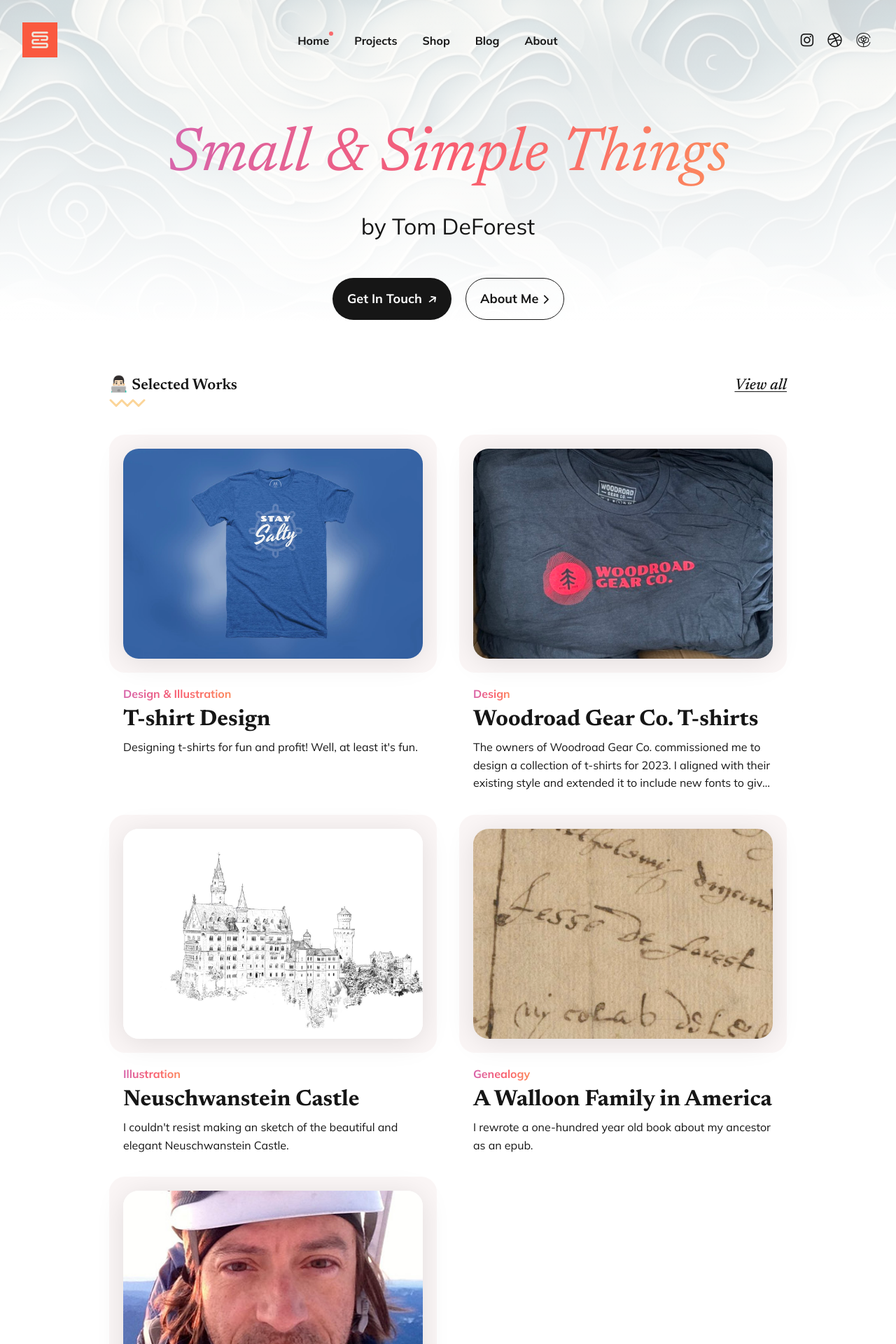
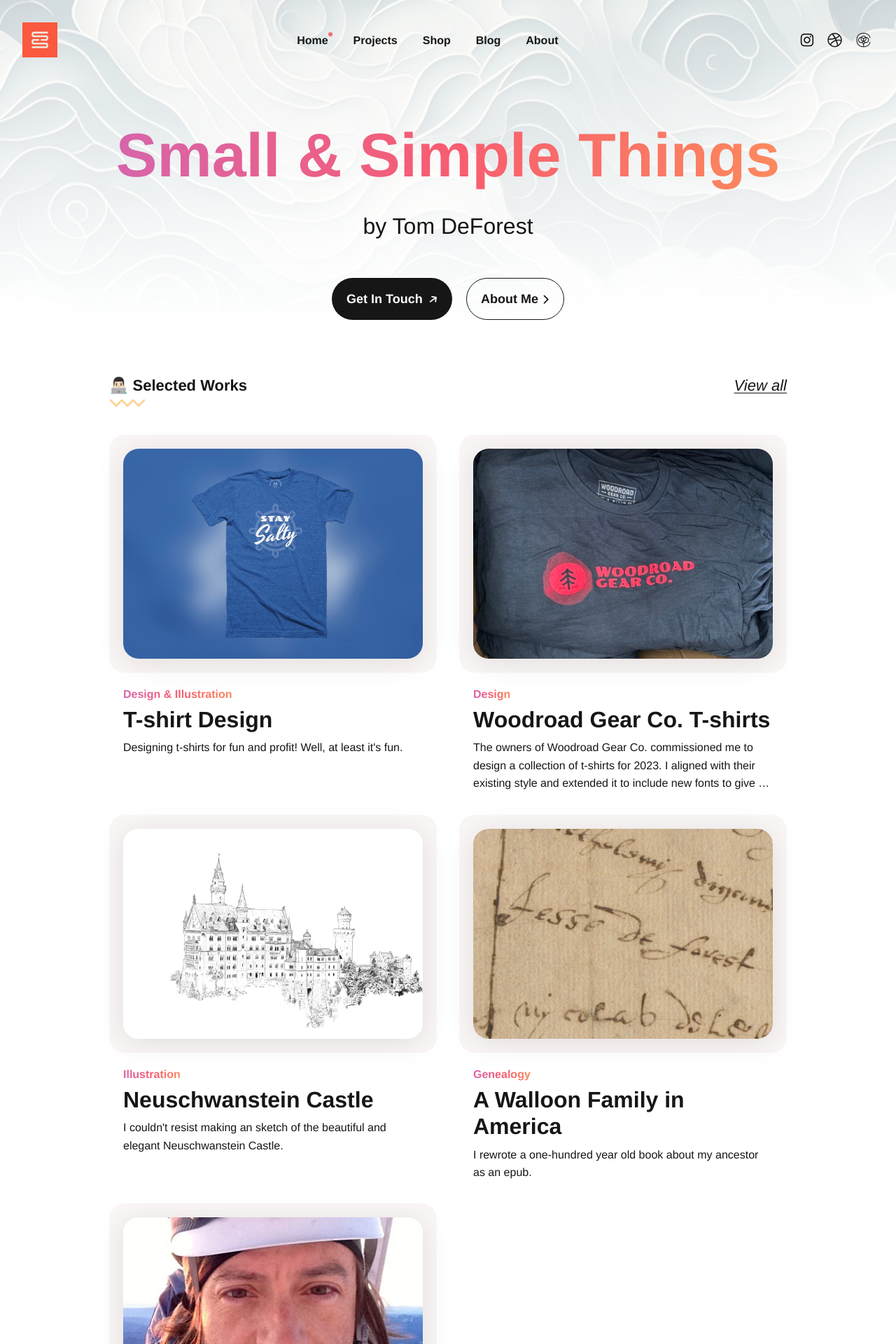
Before and after one commit to tomdeforest/tomdeforest.github.io, a Jekyll site: the page built from index.html, in a window 1280 px wide. Shown: the top 1920 px of the page at 70% size. Built offline with Jekyll 4.4.1, drawn with Linux system fonts in a browser that asks for light colours; some web fonts are replaced; the list of posts is cut into pages by our own code.

Commit message:
Switched to Zen Maru Gothic. Removed italics from hero.

```diff
--- a/_data/settings.yml
+++ b/_data/settings.yml
@@ -46,7 +46,7 @@ social:
 # Hero Settings
 hero:
   enable: true
-  hero_title: <span><i>Small & Simple Things</i></span> # Add the "span" tag to highlight text.
+  hero_title: <span>Small & Simple Things</span> # Add the "span" tag to highlight text.
   hero_description: by Tom DeForest
   hero_image: "/images/paper-art-waves.jpg"
   hero_button_contact: Get In Touch
--- a/_includes/head.html
+++ b/_includes/head.html
@@ -21,11 +21,9 @@
   <meta property="og:image" content="{{ page.image | absolute_url }}">
 
   <!-- Fonts -->
-  <link rel="preconnect" href="https://fonts.gstatic.com">
-
-  <link rel="preload" href="https://fonts.googleapis.com/css2?family=Mulish:wght@400;600;700&family=Newsreader:ital,opsz,wght@0,6..72,400;0,6..72,600;0,6..72,700;1,6..72,400;1,6..72,500&display=swap" as="style">
-
-  <link href="https://fonts.googleapis.com/css2?family=Mulish:wght@400;600;700&family=Newsreader:ital,opsz,wght@0,6..72,400;0,6..72,600;0,6..72,700;1,6..72,400;1,6..72,500&display=swap" rel="stylesheet">
+  <link rel="preconnect" href="https://fonts.googleapis.com">
+  <link rel="preconnect" href="https://fonts.gstatic.com" crossorigin>
+  <link href="https://fonts.googleapis.com/css2?family=Zen+Maru+Gothic:wght@400;900&display=swap" rel="stylesheet">
 
   <script>
     {% if site.data.settings.color_scheme == "auto" %}
--- a/_sass/0-settings/_variables.scss
+++ b/_sass/0-settings/_variables.scss
@@ -19,12 +19,12 @@ $base-font-size: 19px;
 $base-font-style: normal;
 $base-font-variant: normal;
 $base-font-weight: normal;
-$base-font-family: 'Mulish', Helvetica Neue, Helvetica, Arial, sans-serif;
+$base-font-family: 'Zen Maru Gothic', Helvetica Neue, Helvetica, Arial, sans-serif;
 $base-line-height: 1.6;
 
 // Headings
-$heading-font-weight: 700;
-$heading-font-family: 'Newsreader', 'Times New Roman', Georgia, serif;
+$heading-font-weight: 900;
+$heading-font-family: 'Zen Maru Gothic', Helvetica Neue, Helvetica, Arial, sans-serif;
 
 $font-size-h1: 36px;
 $font-size-h2: 28px;
--- a/_sass/3-modules/_hero.scss
+++ b/_sass/3-modules/_hero.scss
@@ -45,7 +45,7 @@
     margin-bottom: 32px;
     font-size: 93px;
     line-height: 1;
-    font-weight: 400;
+    font-weight: 900;
     color: var(--heading-font-color);
 
     span {
```
